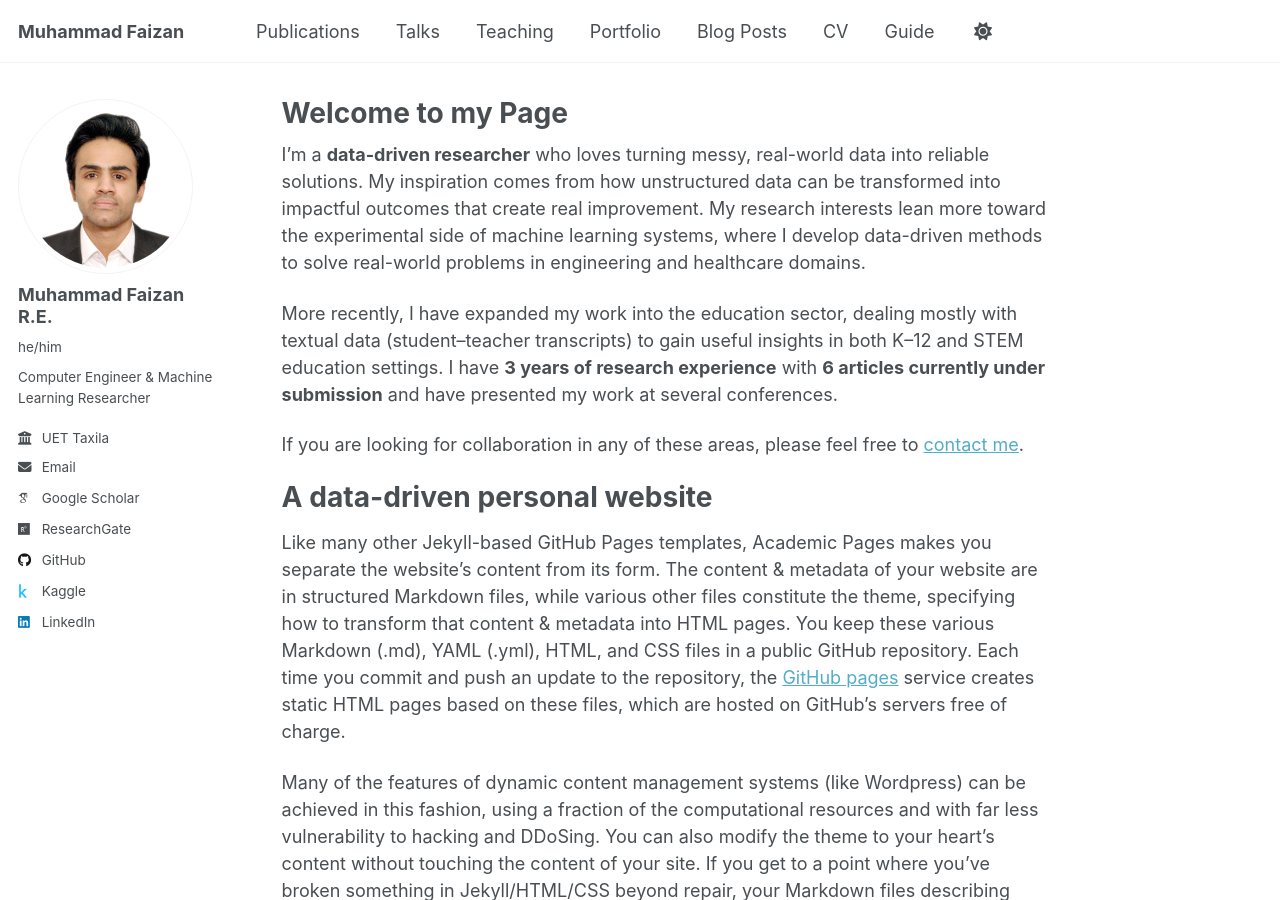
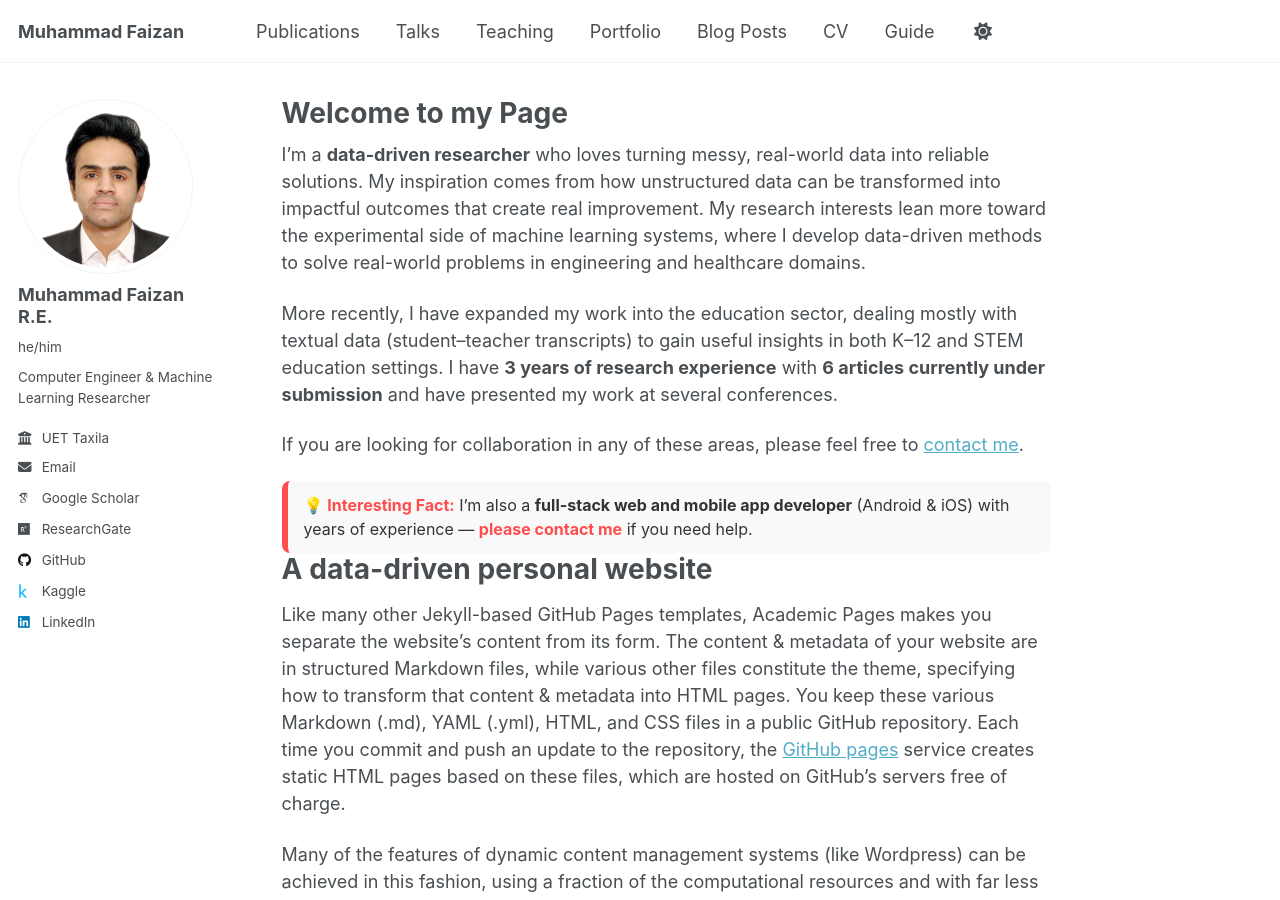
Before and after one commit to MuhammadFaizan99/MuhammadFaizan99.github.io, a Jekyll site: the page built from _pages/about.md, in a window 1280 px wide and 900 px high. Built offline with Jekyll 4.4.1, drawn with Linux system fonts in a browser that asks for light colours; some web fonts are replaced; a script that is not in the unit is left out.

Commit message:
Update about.md

```diff
--- a/_pages/about.md
+++ b/_pages/about.md
@@ -12,6 +12,11 @@ I’m a **data-driven researcher** who loves turning messy, real-world data into
 More recently, I have expanded my work into the education sector, dealing mostly with textual data (student–teacher transcripts) to gain useful insights in both K–12 and STEM education settings. I have **3 years of research experience** with **6 articles currently under submission** and have presented my work at several conferences.
 
 If you are looking for collaboration in any of these areas, please feel free to [contact me](mailto:muhammadfaizandev87@gmail.com).
+
+<div style="background-color:#f9f9f9; border-left:6px solid #ff4d4d; padding:12px 16px; border-radius:8px; font-size:16px; margin-top:20px;">
+  <strong style="color:#ff4d4d;">💡 Interesting Fact:</strong>
+  <span style="color:#333333;">I’m also a <strong>full-stack web and mobile app developer</strong> (Android &amp; iOS) with years of experience — <a href="mailto:muhammadfaizandev87@gmail.com" style="color:#ff4d4d; text-decoration:none; font-weight:bold;">please contact me</a> if you need help.</span>
+</div>
 
 A data-driven personal website
 ======
```
